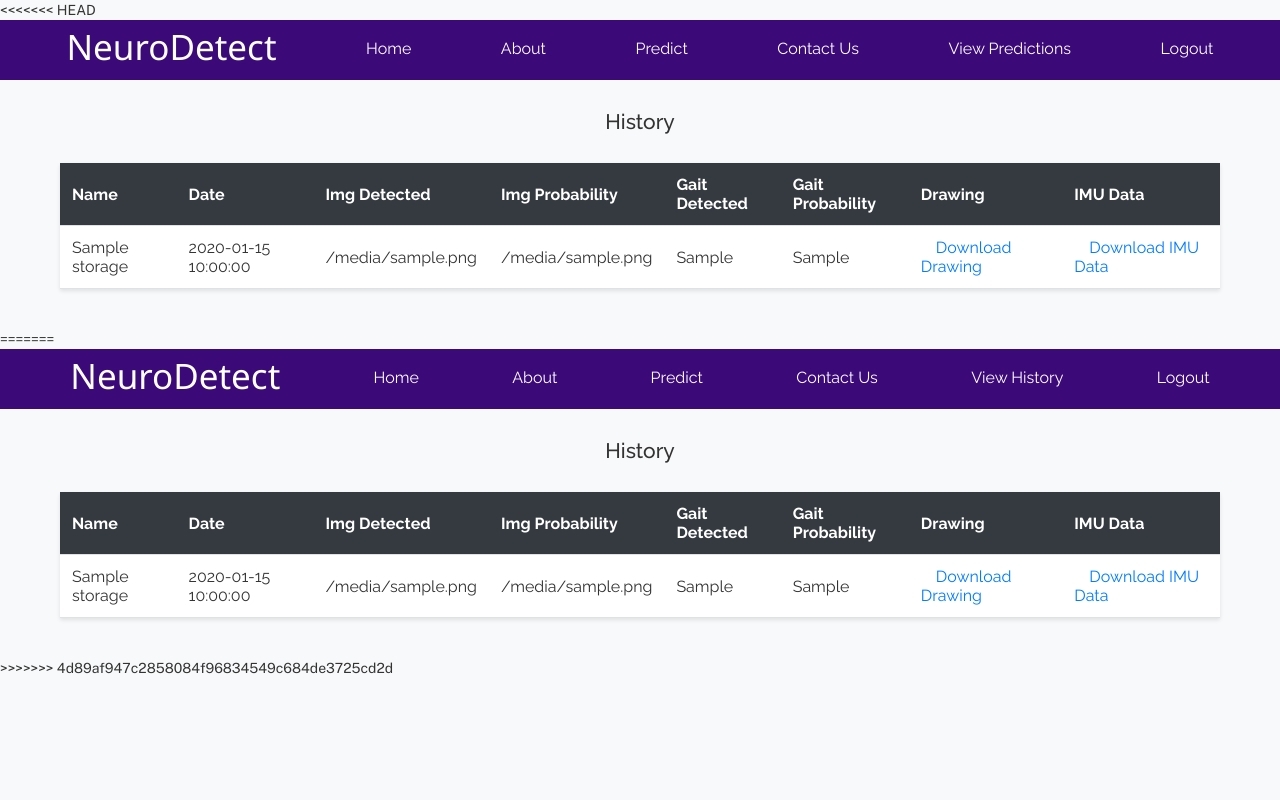
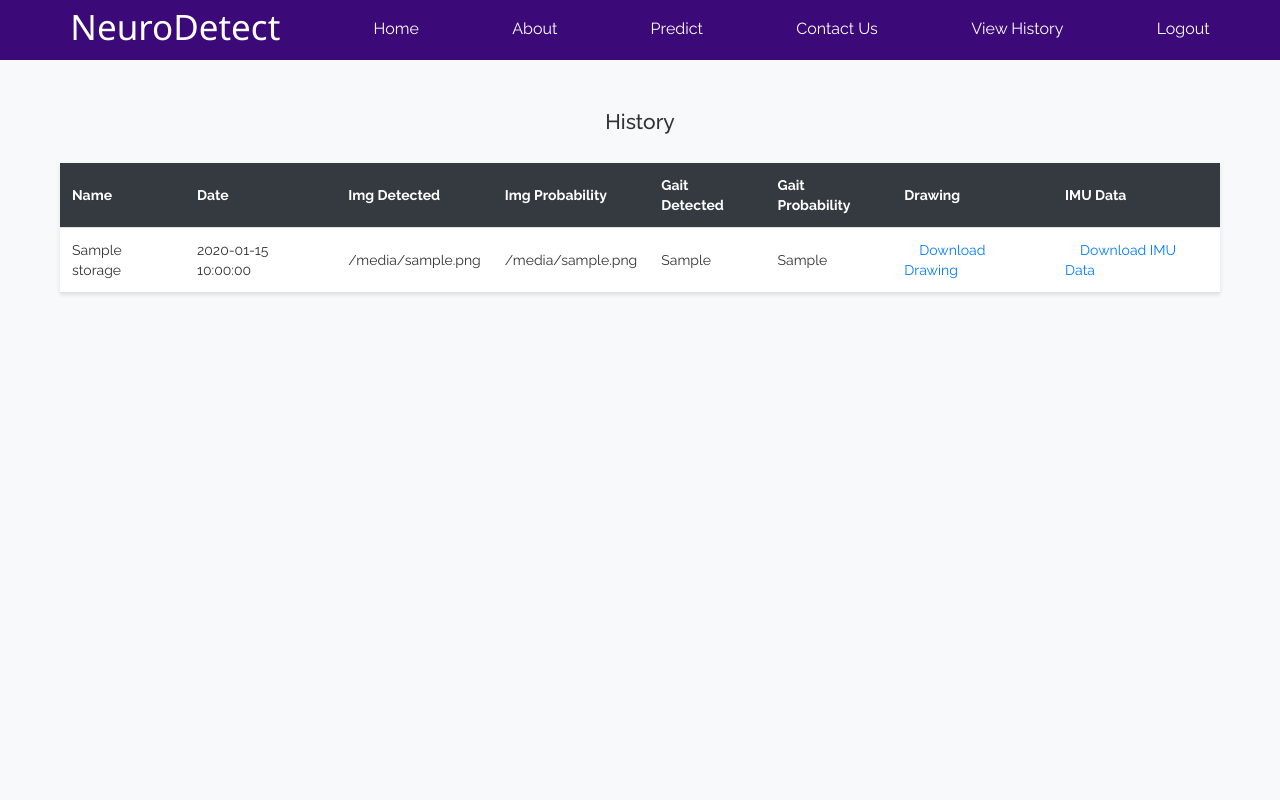
Before and after one commit to sanjeevini178/nddcnn, a Flask app: page /history in a window 1280 px wide. Run offline with Flask 2, Linux system fonts and the light colour scheme; the visitor is signed in with stand-in values (Sample User, id 1); a database or web service that is not in the repository returns one stand-in record (values such as "Sample title"); parts of the project's set-up code (start-up, migrations or seed data) failed here and were passed over; some libraries are stand-ins or nearby versions.

Commit message:
reports directory

```diff
--- a/templates/history.html
+++ b/templates/history.html
@@ -1,152 +1,3 @@
-<<<<<<< HEAD
-<!DOCTYPE html>
-<html lang="en">
-<head>
-    <meta charset="UTF-8">
-    <meta name="viewport" content="width=device-width, initial-scale=1.0">
-    <title>NDD DETECTION</title>
-    <link rel="stylesheet" href="https://maxcdn.bootstrapcdn.com/bootstrap/3.4.1/css/bootstrap.min.css">
-    <link rel="stylesheet" href="static/css/main.css">
-    <script src="main.js"></script>
-    <link rel="preconnect" href="https://fonts.googleapis.com">
-    <link rel="preconnect" href="https://fonts.gstatic.com" crossorigin>
-    <link href="https://fonts.googleapis.com/css2?family=Public+Sans:ital,wght@0,100..900;1,100..900&display=swap" rel="stylesheet">
-    <style>
-        body {
-            font-family: 'Public Sans', sans-serif;
-            background-color: #f8f9fa;
-            margin: 0;
-            padding: 0;
-        }
-
-        nav {
-            background-color: #3c0979;
-            position: fixed;
-            z-index: 100;
-            width: 100%;
-            height: 60px;
-        }
-
-        #navbar-ul {
-            display: flex;
-            flex-direction: row;
-            justify-content: space-evenly;
-            color:#fff;
-        }
-
-        #navbar-ul li {
-            display: inline;
-        }
-
-        #navbar-ul a {
-            color: #fff;
-            text-decoration: none;
-            font-size: 16px;
-        }
-
-
-
-        h2 {
-            font-size: 1.5em;
-        }
-
-        .container {
-            margin-top: 30px;
-        }
-
-        table {
-            width: 100%;
-            border-collapse: collapse;
-            margin: 20px auto;
-            background-color: #fff;
-            box-shadow: 0 2px 4px rgba(0, 0, 0, 0.1);
-        }
-
-        th, td {
-            padding: 12px;
-            text-align: left;
-            border-bottom: 1px solid #dee2e6;
-        }
-
-        th {
-            background-color: #343a40;
-            color: #fff;
-        }
-
-        tr:nth-child(even) {
-            background-color: #f2f2f2;
-        }
-
-        tr:hover {
-            background-color: #e9ecef;
-        }
-
-        a {
-            color: #007bff;
-            text-decoration: none;
-        }
-
-        a:hover {
-            text-decoration: underline;
-        }
-    </style>
-</head>
-<body>
-    <nav id="navbar" class="container-site">
-        <ul id="navbar-ul">
-            <li><h1 style="color:#fff;margin-top: -10px;">NeuroDetect</h1></li>
-            <li><a href="{{ url_for('index') }}" style="color:#fff">Home</a></li>
-            <li><a href="#about" style="color:#fff">About</a></li>
-            <li>
-                <form action="/main" method="post" id="toPredict">
-                    <a href="#" onclick="document.getElementById('toPredict').submit();" style="color: #fff;">Predict</a>
-                </form>
-            </li>
-            <li><a href="#footer" style="color:#fff">Contact Us</a></li>
-            <li><a href="{{ url_for('view_prediction') }}" style="color:#fff">View Predictions</a></li>
-            <li><a href="{{ url_for('logout') }}" style="color:#fff">Logout</a></li>
-
-        </ul>
-    </nav>
-    <br><br>
-    <div class="container">
-        <center><h2>History</h2></center>
-        <!-- History Table -->
-        <div class="row">
-
-            <table>
-                <thead>
-                    <tr>
-                        <th>Name</th>
-                        <th>Date</th>
-                        <th>Img Detected</th>
-                        <th>Img Probability</th>
-                        <th>Gait Detected</th>
-                        <th>Gait Probability</th>
-                        <th>Drawing</th>
-                        <th>IMU Data</th>
-                    </tr>
-                </thead>
-                <tbody>
-                    {% for record in data %}
-                    <tr>
-                        <td>{{ record['Name'] }}</td>
-                        <td>{{ record['Date'] }}</td>
-                        <td>{{ record['Img Detected'] }}</td>
-                        <td>{{ record['Img probability'] }}</td>
-                        <td>{{ record['Gait Detected'] }}</td>
-                        <td>{{ record['Gait probability'] }}</td>
-                        <td><a href="{{ url_for('download_file', file_id=record['Drawing']) }}">Download Drawing</a></td>
-                        <td><a href="{{ url_for('download_file', file_id=record['IMU Data']) }}">Download IMU Data</a></td>
-                    </tr>
-                    {% endfor %}
-                </tbody>
-            </table>
-        </div>
-    </div>
-</body>
-</html>
-=======
 <!DOCTYPE html>
 <html lang="en">
 <head>
@@ -293,4 +144,3 @@
     </div>
 </body>
 </html>
->>>>>>> 4d89af947c2858084f96834549c684de3725cd2d
```
Also changed, not shown: 1 other file.
